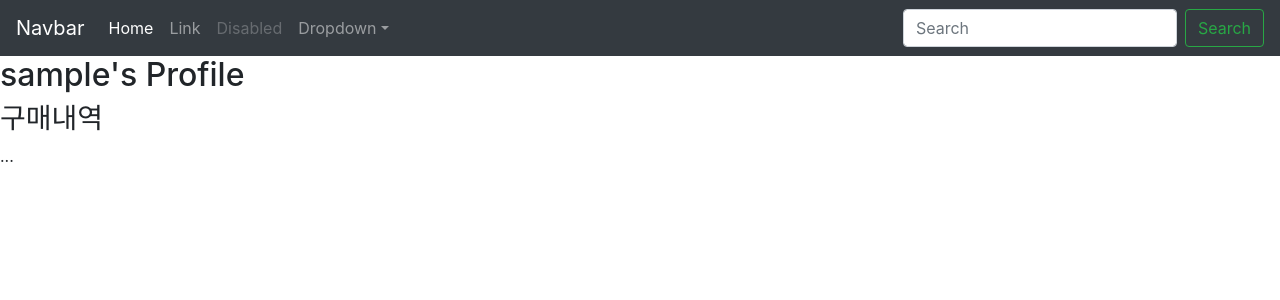
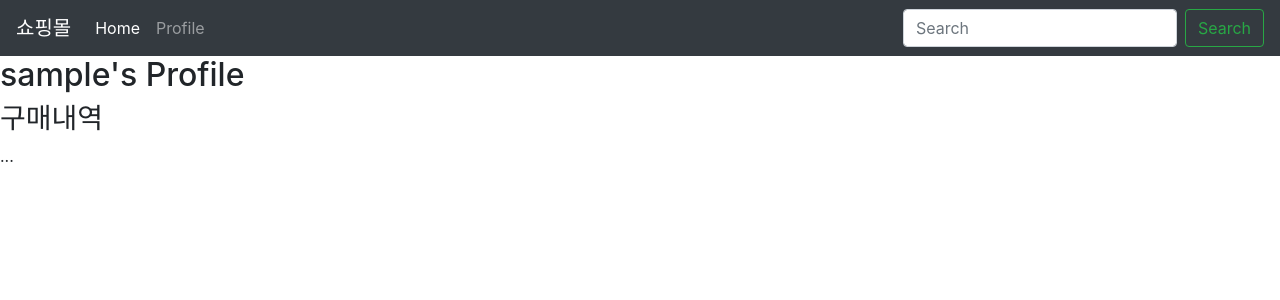
Before and after one commit to yykdev/iamport_django, a Django app: page /accounts/profile/ in a window 1280 px wide. Shown: the top 300 px of the page. Run offline with Django 3.2, Linux system fonts and the light colour scheme; the visitor is signed in with stand-in values (Sample User, id 1); some libraries are stand-ins or nearby versions.

Commit message:
네비게이션 구성 셋팅

```diff
--- a/django_app/accounts/templates/accounts/layout.html
+++ b/django_app/accounts/templates/accounts/layout.html
@@ -10,7 +10,7 @@
 </head>
 <body>
     <nav class="navbar navbar-expand-md navbar-dark bg-dark">
-        <a class="navbar-brand" href="#">Navbar</a>
+        <a class="navbar-brand" href="root">쇼핑몰</a>
         <button class="navbar-toggler" type="button" data-toggle="collapse" data-target="#navbarsExampleDefault" aria-controls="navbarsExampleDefault" aria-expanded="false" aria-label="Toggle navigation">
             <span class="navbar-toggler-icon"></span>
         </button>
@@ -20,20 +20,11 @@
                 <li class="nav-item active">
                     <a class="nav-link" href="#">Home <span class="sr-only">(current)</span></a>
                 </li>
-                <li class="nav-item">
-                    <a class="nav-link" href="#">Link</a>
-                </li>
-                <li class="nav-item">
-                    <a class="nav-link disabled" href="#">Disabled</a>
-                </li>
-                <li class="nav-item dropdown">
-                    <a class="nav-link dropdown-toggle" href="http://example.com" id="dropdown01" data-toggle="dropdown" aria-haspopup="true" aria-expanded="false">Dropdown</a>
-                    <div class="dropdown-menu" aria-labelledby="dropdown01">
-                        <a class="dropdown-item" href="#">Action</a>
-                        <a class="dropdown-item" href="#">Another action</a>
-                        <a class="dropdown-item" href="#">Something else here</a>
-                    </div>
-                </li>
+                {% if user.is_authenticated %}
+                    <li class="nav-item">
+                        <a class="nav-link" href="{% url 'accounts:profile' %}">Profile</a>
+                    </li>
+                {% endif %}
             </ul>
             <form class="form-inline my-2 my-lg-0">
                 <input class="form-control mr-sm-2" type="text" placeholder="Search" aria-label="Search">
--- a/django_app/config/urls.py
+++ b/django_app/config/urls.py
@@ -15,8 +15,10 @@ Including another URLconf
 """
 from django.conf.urls import url, include
 from django.contrib import admin
+from django.shortcuts import redirect
 
 urlpatterns = [
     url(r'^admin/', admin.site.urls),
     url(r'^accounts/', include('accounts.urls')),
+    url(r'^$', lambda request: redirect('shop:index'), name='root'),
 ]
```
